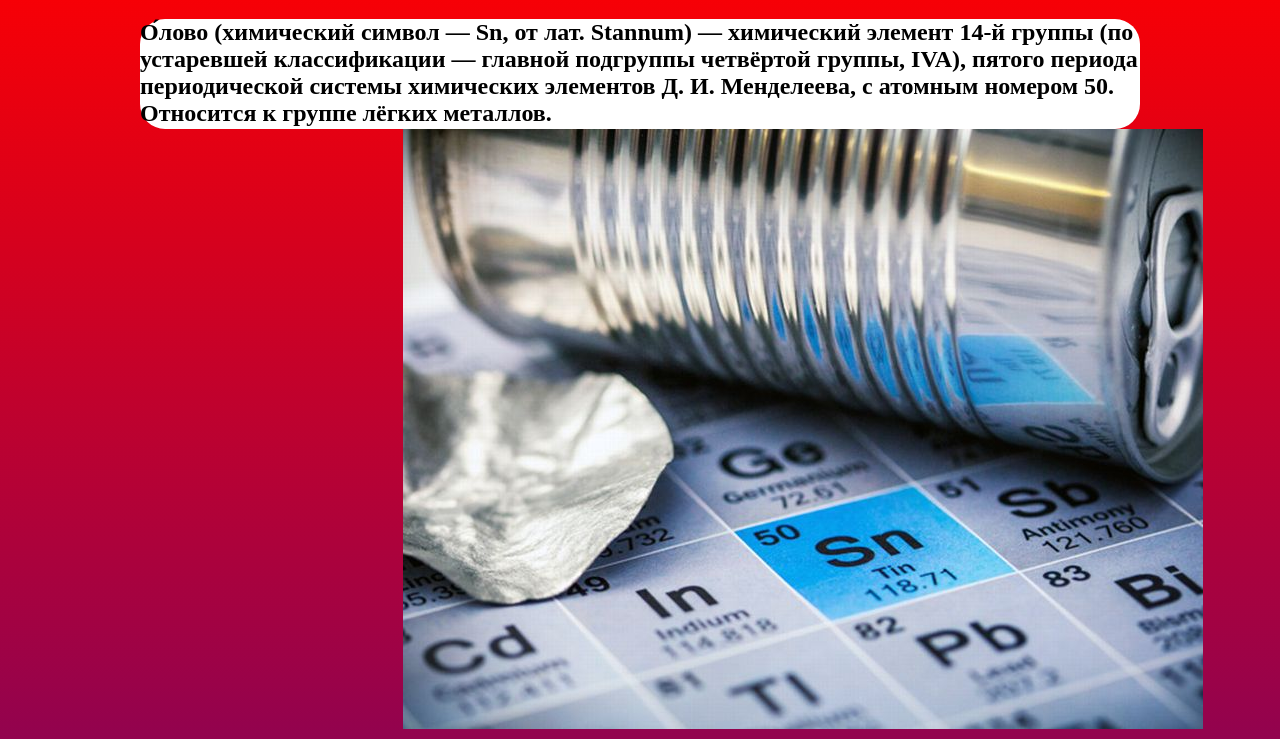
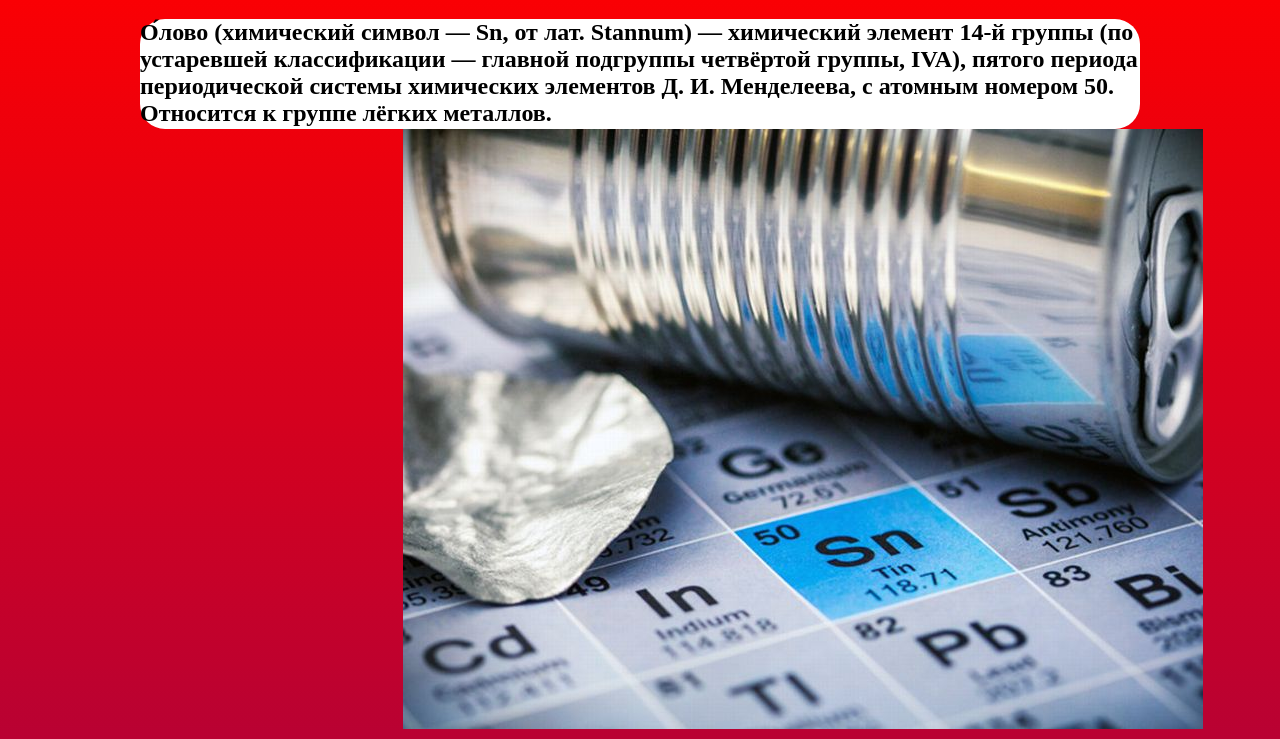
Before and after one commit to Seregan27/Stannum, a plain HTML site: page index.html in a window 1280 px wide. Shown: the part 61-800 px from the top of the page. Drawn offline with nearby package versions, Linux system fonts and the light colour scheme.

Commit message:
Add files via upload

```diff
--- a/style.css
+++ b/style.css
@@ -1,6 +1,6 @@
 body{
     background:linear-gradient(red, rgb(6, 6, 179));
-    height:1800px;
+    height:2800px;
 }
 .img1{
     margin-left: 395px;
```
